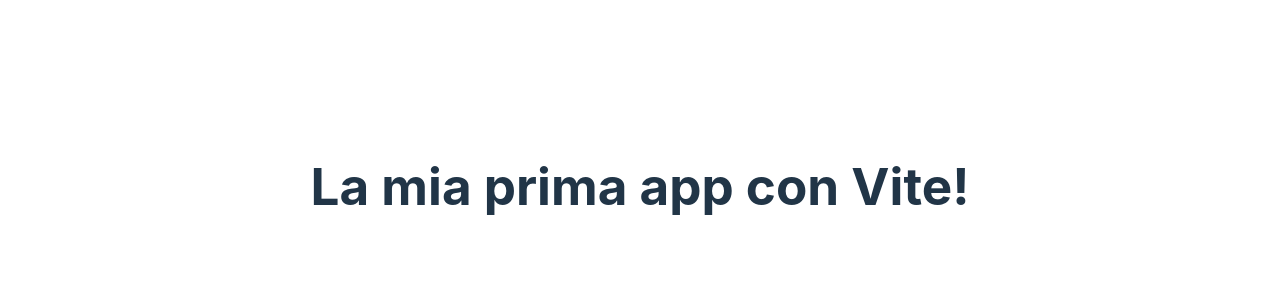
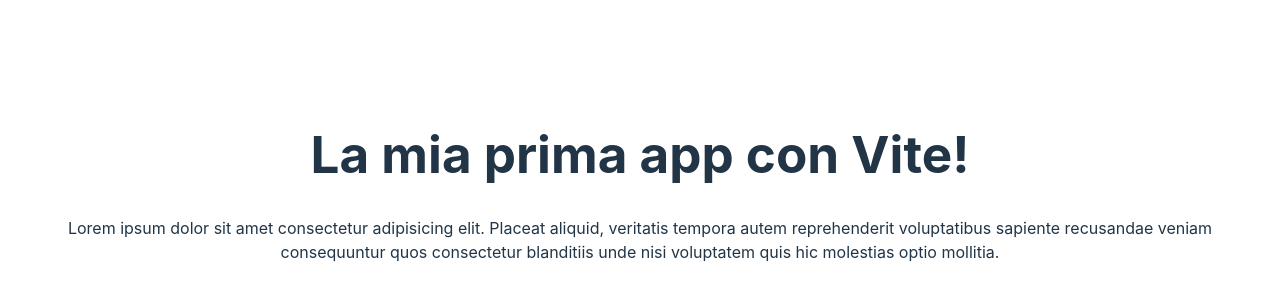
Before and after one commit to vdv-boolean/vite-hello-world, a Vue app: page / in a window 1280 px wide. Shown: the part 214-514 px from the top of the page. Built offline with nearby package versions, Linux system fonts and the light colour scheme.

Commit message:
Add AppHero component to App

```diff
--- a/src/App.vue
+++ b/src/App.vue
@@ -1,10 +1,12 @@
 <script setup>
 import AppTitle from './components/AppTitle.vue'
+import AppHero from './components/AppHero.vue'
 </script>
 
 <template>
 
  <AppTitle msg="La mia prima app con Vite!" />
+ <AppHero />
 
 </template>
 
```
